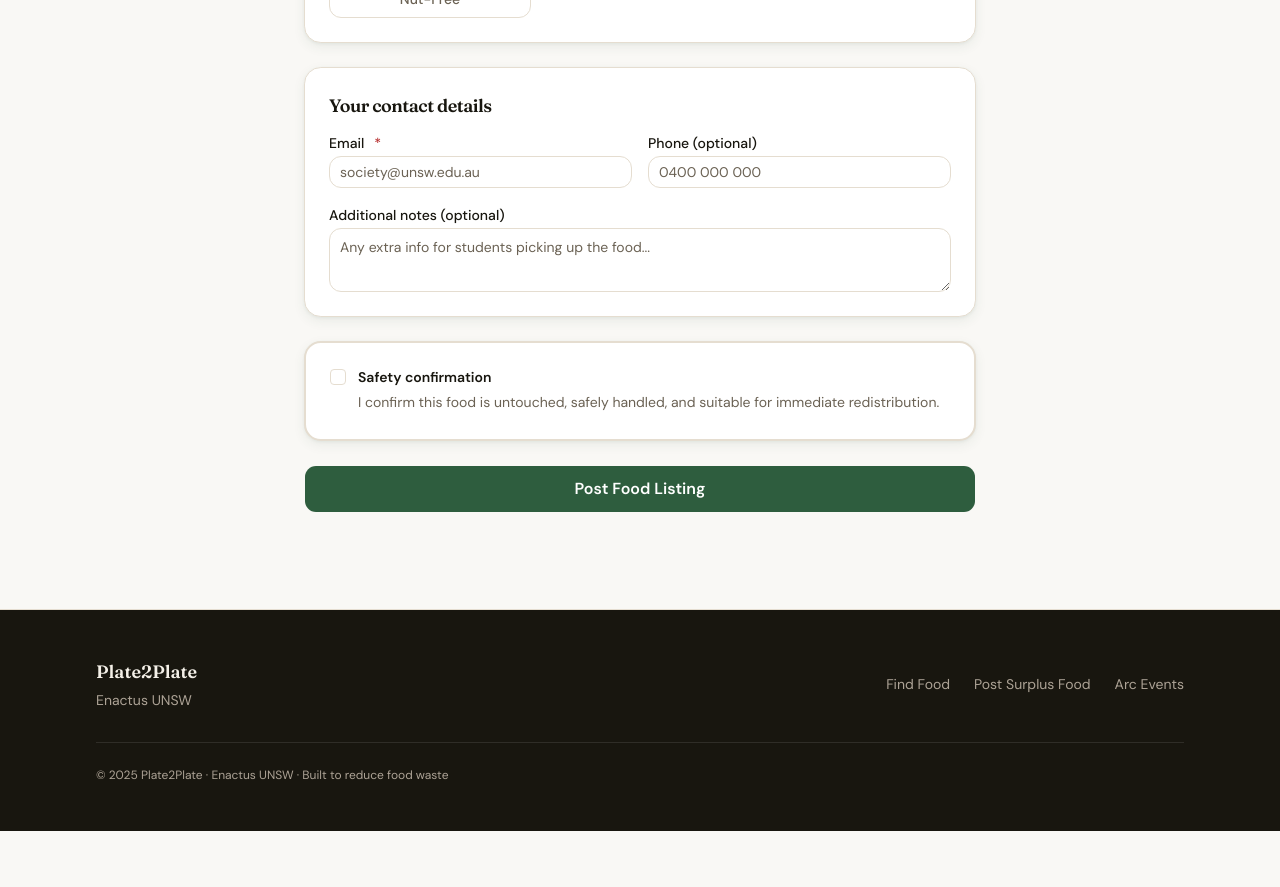
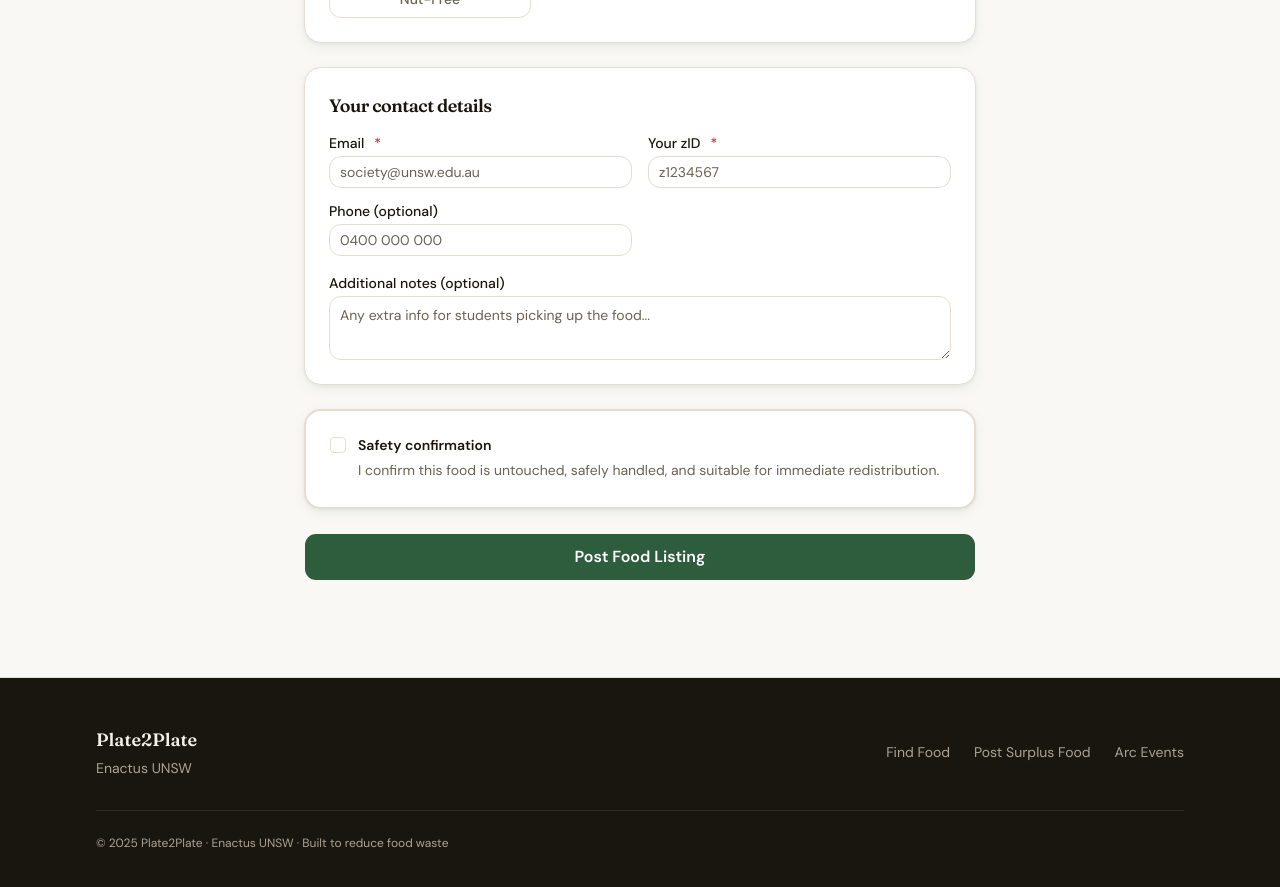
Before and after one commit to enactus-unsw/plate2plate, a Next.js app: page /redistribute in a window 1280 px wide. Shown: the part 1420-2307 px from the top of the page. Before the commit the page ends 2251 px from the top, so only its background shows below. Built offline with nearby package versions, Linux system fonts and the light colour scheme; no server answers; a web font is replaced by a local one.

Commit message:
made zid entry compulsory

```diff
--- a/components/forms/DonorForm.tsx
+++ b/components/forms/DonorForm.tsx
@@ -187,6 +187,7 @@ export function DonorForm() {
       dietary_tags: [],
       contact_email: "",
       contact_phone: "",
+      zid: "",
       notes: "",
       safety_confirmed: false,
     },
@@ -552,6 +553,21 @@ export function DonorForm() {
           </div>
 
           <div>
+            <Label htmlFor="zid">
+              Your zID
+              <RequiredMark />
+            </Label>
+            <Input
+              id="zid"
+              placeholder="z1234567"
+              className="mt-1.5 bg-p2p-surface"
+              aria-invalid={!!errors.zid}
+              {...register("zid")}
+            />
+            <FieldError message={errors.zid?.message} />
+          </div>
+
+          <div>
             <Label htmlFor="contact_phone">Phone (optional)</Label>
             <Input
               id="contact_phone"
--- a/components/listings/ClaimForm.tsx
+++ b/components/listings/ClaimForm.tsx
@@ -81,6 +81,12 @@ export function ClaimForm({ listing }: ClaimFormProps) {
     formState: { errors, isSubmitting },
   } = useForm<ClaimFormValues>({
     resolver: zodResolver(claimFormSchema),
+    defaultValues: {
+      student_name: "",
+      student_email: "",
+      zid: "",
+      student_eta: "",
+    },
   });
 
   function scrollToFirstError() {
@@ -252,6 +258,30 @@ export function ClaimForm({ listing }: ClaimFormProps) {
           )}
         </div>
 
+        {/* zID */}
+        <div>
+          <label
+            htmlFor="student_zid"
+            className="mb-1.5 block text-sm font-medium text-p2p-text"
+          >
+            zID
+            <RequiredMark />
+          </label>
+          <input
+            id="student_zid"
+            type="text"
+            placeholder="z1234567"
+            className="w-full rounded-lg border border-p2p-border bg-white px-3.5 py-2.5 text-base text-p2p-text placeholder:text-p2p-text-disabled transition-shadow focus:outline-none focus:ring-2 focus:ring-p2p-primary focus:ring-offset-1 min-h-[44px]"
+            aria-invalid={!!errors.zid}
+            {...register("zid")}
+          />
+          {errors.zid && (
+            <p className="mt-1 text-xs text-p2p-red" role="alert">
+              {errors.zid.message}
+            </p>
+          )}
+        </div>
+
         {/* ETA */}
         <div>
           <label
--- a/lib/actions/claims.ts
+++ b/lib/actions/claims.ts
@@ -51,6 +51,7 @@ export async function claimListing(
         listing_id: listingId,
         student_name: values.student_name,
         student_email: values.student_email,
+        zid: values.zid,
         student_eta: values.student_eta,
       })
       .select("id")
--- a/lib/actions/listings.ts
+++ b/lib/actions/listings.ts
@@ -44,6 +44,7 @@ export async function createListing(formData: ListingFormValues) {
         dietary_tags: values.dietary_tags,
         contact_email: values.contact_email,
         contact_phone: values.contact_phone || null,
+        zid: values.zid,
         notes: values.notes || null,
         served_at: values.served_at || null,
         expires_at: expiresAt,
--- a/lib/validations/claim.schema.ts
+++ b/lib/validations/claim.schema.ts
@@ -9,6 +9,10 @@ export const claimFormSchema = z.object({
     .string()
     .min(1, "Email is required")
     .email("Please enter a valid email address"),
+  zid: z
+    .string()
+    .min(1, "zID is required")
+    .regex(/^z\d{7}$/, "zID must be 'z' followed by 7 digits (e.g., z1234567)"),
   student_eta: z
     .string()
     .min(1, "Please select an arrival time")
--- a/lib/validations/listing.schema.ts
+++ b/lib/validations/listing.schema.ts
@@ -46,6 +46,10 @@ export const listingSchema = z
       .min(1, "Email is required")
       .email("Must be a valid email address"),
     contact_phone: z.string().optional(),
+    zid: z
+      .string()
+      .min(1, "zID is required")
+      .regex(/^z\d{7}$/, "zID must be 'z' followed by 7 digits (e.g., z1234567)"),
     notes: z
       .string()
       .max(300, "Notes must be 300 characters or fewer")
--- a/types/index.ts
+++ b/types/index.ts
@@ -27,6 +27,7 @@ export interface Listing {
   notes: string | null;
   contact_email: string;
   contact_phone: string | null;
+  zid: string;
   perishability: PerishabilityType;
   status: ListingStatus;
   expires_at: string;
@@ -39,6 +40,7 @@ export interface Claim {
   listing_id: string;
   student_name: string;
   student_email: string;
+  zid: string;
   student_eta: string;
   claim_status: ClaimStatus;
   claimed_at: string;
```
Also changed, not shown: 1 other file (tests, documents, lock files or other folders).
